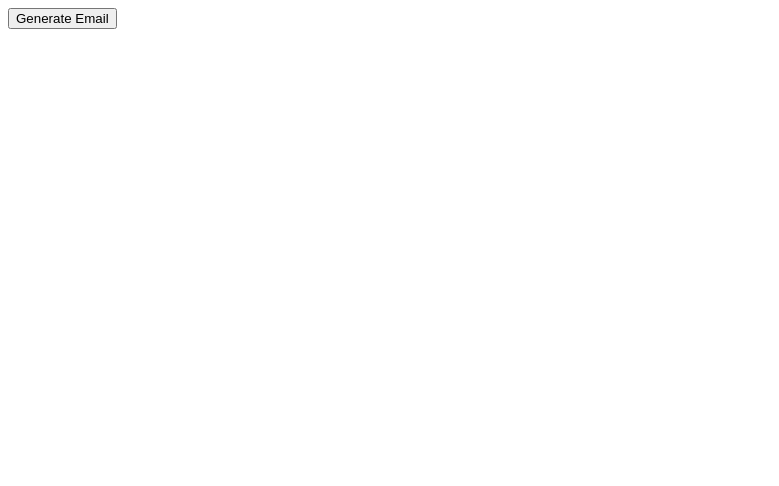
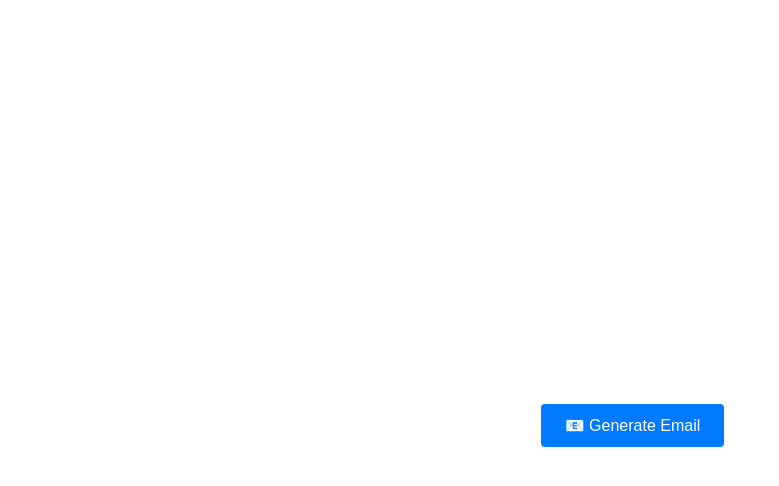
Before and after one commit to rizwana1426/AI-TOOL, an Angular app: page / in a window 1280 px wide. Shown: the top 486 px of the page, without its empty margins (0-779 px from the left). Built offline with nearby package versions, Linux system fonts and the light colour scheme.

Commit message:
ui changes

```diff
--- a/package.json
+++ b/package.json
@@ -17,7 +17,9 @@
     "@angular/forms": "^21.2.0",
     "@angular/platform-browser": "^21.2.0",
     "@angular/router": "^21.2.0",
+    "@fortawesome/fontawesome-free": "^7.2.0",
     "rxjs": "~7.8.0",
+    "sweetalert2": "^11.26.24",
     "tslib": "^2.3.0"
   },
   "devDependencies": {
--- a/src/app/email/email.css
+++ b/src/app/email/email.css
@@ -0,0 +1,22 @@
+.container {
+    display: flex;
+    justify-content: center;
+    align-items: center;
+    min-height: 100dvh;
+    padding: max(1rem, 2vw);
+}
+
+.generate-btn {
+    padding: 12px 24px;
+    font-size: 16px;
+    background-color: #007bff;
+    color: white;
+    border: none;
+    border-radius: 4px;
+    cursor: pointer;
+}
+
+.generate-btn:disabled {
+    opacity: 0.6;
+    cursor: not-allowed;
+}
--- a/src/app/email/email.html
+++ b/src/app/email/email.html
@@ -1,8 +1,9 @@
-<button (click)="generateEmail()">
-  Generate Email
-</button> @if (generatedEmail) {
-<div class="email-result">
-    <h3>Generated Email:</h3>
-    <p>{{ generatedEmail }}</p>
+<div class="container">
+    <button class="generate-btn" (click)="generateEmail()" [disabled]="isLoading()">
+    @if (!isLoading()) {
+      📧 Generate Email
+    } @else {
+      ⏳ Generating...
+    }
+  </button>
 </div>
-}
--- a/src/app/email/email.ts
+++ b/src/app/email/email.ts
@@ -1,4 +1,5 @@
-import { Component } from '@angular/core';
+import { Component, signal } from '@angular/core';
+import Swal from 'sweetalert2';
 
 @Component({
   selector: 'app-email',
@@ -7,9 +8,11 @@ import { Component } from '@angular/core';
   styleUrl: './email.css',
 })
 export class Email {
-  generatedEmail: string = '';
+  generatedEmail = signal<string>('');
+  isLoading = signal<boolean>(false);
 
   async generateEmail() {
+    this.isLoading.set(true);
     try {
       const response = await fetch(
         "https://api.groq.com/openai/v1/chat/completions",
@@ -17,7 +20,7 @@ export class Email {
           method: "POST",
           headers: {
             "Content-Type": "application/json",
-            "Authorization": ""
+            "Authorization": "Bearer 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"
           },
           body: JSON.stringify({
             model: "llama-3.3-70b-versatile",
@@ -30,19 +33,59 @@ export class Email {
           })
         }
       );
-
       if (!response.ok) {
         throw new Error(`API Error: ${response.status} ${response.statusText}`);
       }
 
       const data = await response.json();
-      if (data.choices && data.choices[0]?.message?.content) {
-        this.generatedEmail = data.choices[0].message.content;
+      const email = data?.choices[0]?.message?.content;
+
+      if (email) {
+        this.generatedEmail.set(email);
+        this.showSuccessPopup(email);
       } else {
-        console.error('Unexpected response structure:', data);
+        this.showErrorPopup('Failed to generate email. Please try again.');
       }
     } catch (error) {
-      console.error('Failed to generate email:', error);
+      const errorMessage = error instanceof Error ? error.message : 'Unknown error occurred';
+      this.showErrorPopup(errorMessage);
+    } finally {
+      this.isLoading.set(false);
     }
   }
+
+  showSuccessPopup(email: string) {
+    Swal.fire({
+      icon: 'success',
+      title: 'Email Generated Successfully!',
+      html: `<div style="text-align: left; height: 350px; overflow-y: auto; padding: 10px; display: block;"><p style="white-space: pre-wrap; margin: 0;">${email}</p></div>`,
+      confirmButtonText: 'Close',
+      width: '600px',
+      heightAuto: false,
+      scrollbarPadding: false,
+      didOpen: (modal) => {
+        const popup = modal.querySelector('.swal2-popup') as HTMLElement;
+        if (popup) {
+          popup.style.display = 'flex';
+          popup.style.flexDirection = 'column';
+        }
+        const htmlContainer = modal.querySelector('.swal2-html-container') as HTMLElement;
+        if (htmlContainer) {
+          htmlContainer.style.flex = '1';
+          htmlContainer.style.overflow = 'visible';
+        }
+      },
+      allowOutsideClick: false
+    });
+  }
+
+  showErrorPopup(message: string) {
+    Swal.fire({
+      icon: 'error',
+      title: 'Oops! Something went wrong',
+      text: message,
+      confirmButtonText: 'Try Again',
+      allowOutsideClick: false
+    });
+  }
 }
--- a/src/styles.css
+++ b/src/styles.css
@@ -1 +1,13 @@
 /* You can add global styles to this file, and also import other style files */
+
+html {
+    scrollbar-gutter: stable;
+    height: 100%;
+}
+
+body {
+    height: 100%;
+    margin: 0;
+    padding: 0;
+    text-align: left;
+}
```
Also changed, not shown: angular.json (+3 -6 lines), 1 other file (tests, documents, lock files or other folders).
